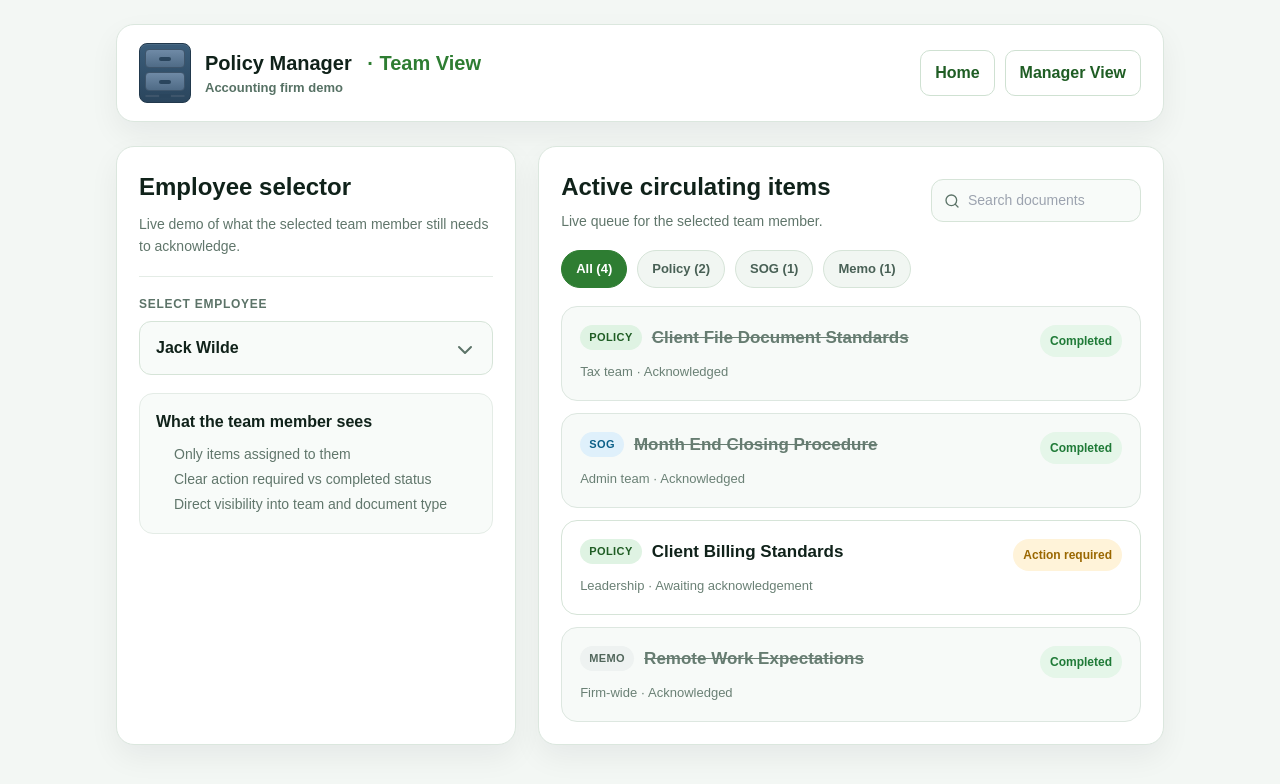
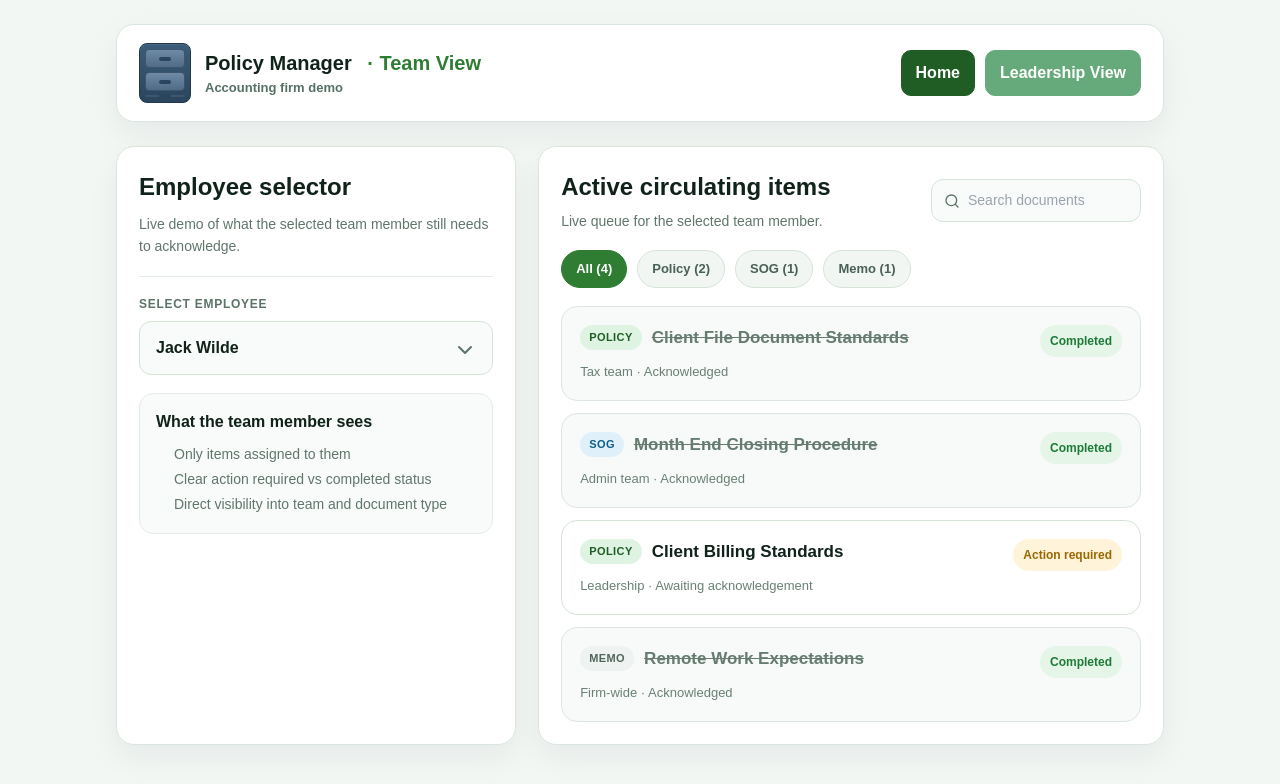
Before and after one commit to phoenixinc37-hue/policy-manager, a Next.js app: page /teamview in a window 1280 px wide. Shown: the top 784 px of the page. Built offline with nearby package versions, Linux system fonts and the light colour scheme.

Commit message:
style: align team view nav with leadership colors

```diff
--- a/app/teamview/page.tsx
+++ b/app/teamview/page.tsx
@@ -19,8 +19,8 @@ export default function TeamView() {
             </div>
           </div>
           <div style={{ display: "flex", gap: 10, flexWrap: "wrap" }}>
-            <Link href="/" style={secondaryButton}>Home</Link>
-            <Link href="/manager" style={secondaryButton}>Manager View</Link>
+            <Link href="/" style={primaryButtonLink}>Home</Link>
+            <Link href="/manager" style={greenMenuButton}>Leadership View</Link>
           </div>
         </header>
 
@@ -136,6 +136,26 @@ const secondaryButton = {
   border: "1px solid #cfe1d2",
 };
 
+const greenMenuButton = {
+  textDecoration: "none",
+  background: "#66a97a",
+  color: "#ffffff",
+  padding: "10px 14px",
+  borderRadius: 10,
+  fontWeight: 700,
+  border: "1px solid #66a97a",
+};
+
+const primaryButtonLink = {
+  textDecoration: "none",
+  background: "#1f5d24",
+  color: "#ffffff",
+  padding: "10px 14px",
+  borderRadius: 10,
+  fontWeight: 700,
+  border: "1px solid #1f5d24",
+};
+
 const selectStyle = {
   width: "100%",
   padding: "14px 16px",
```
